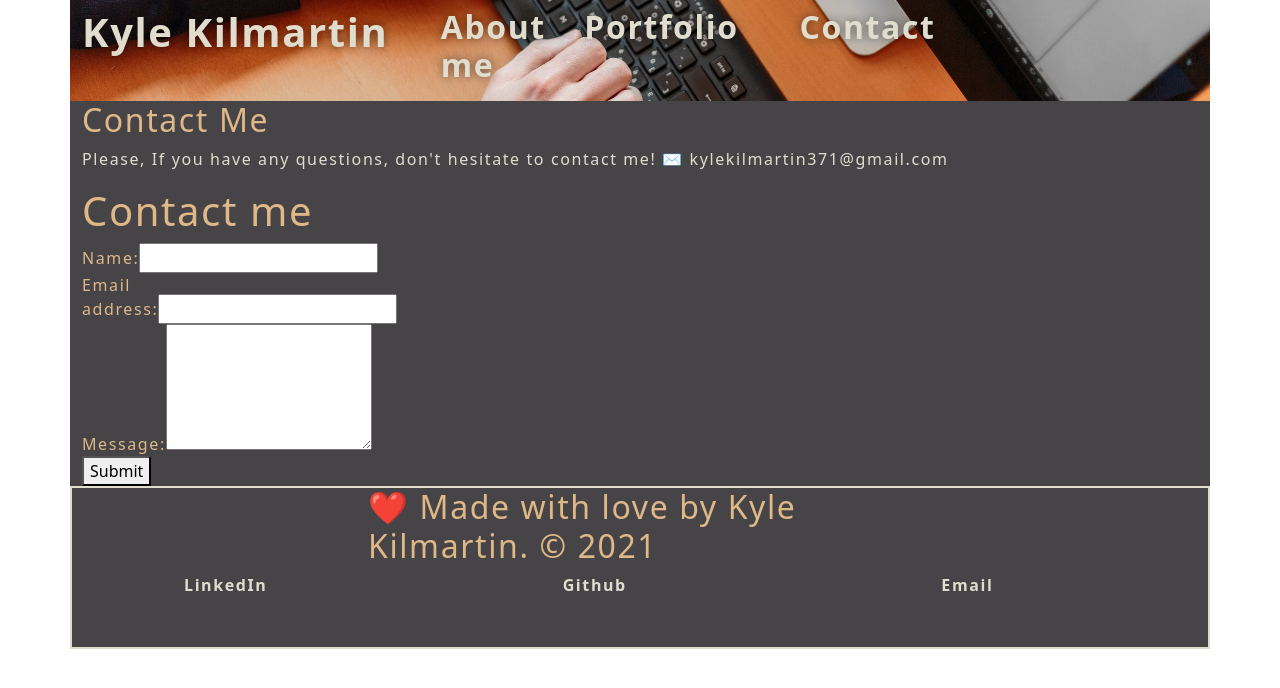
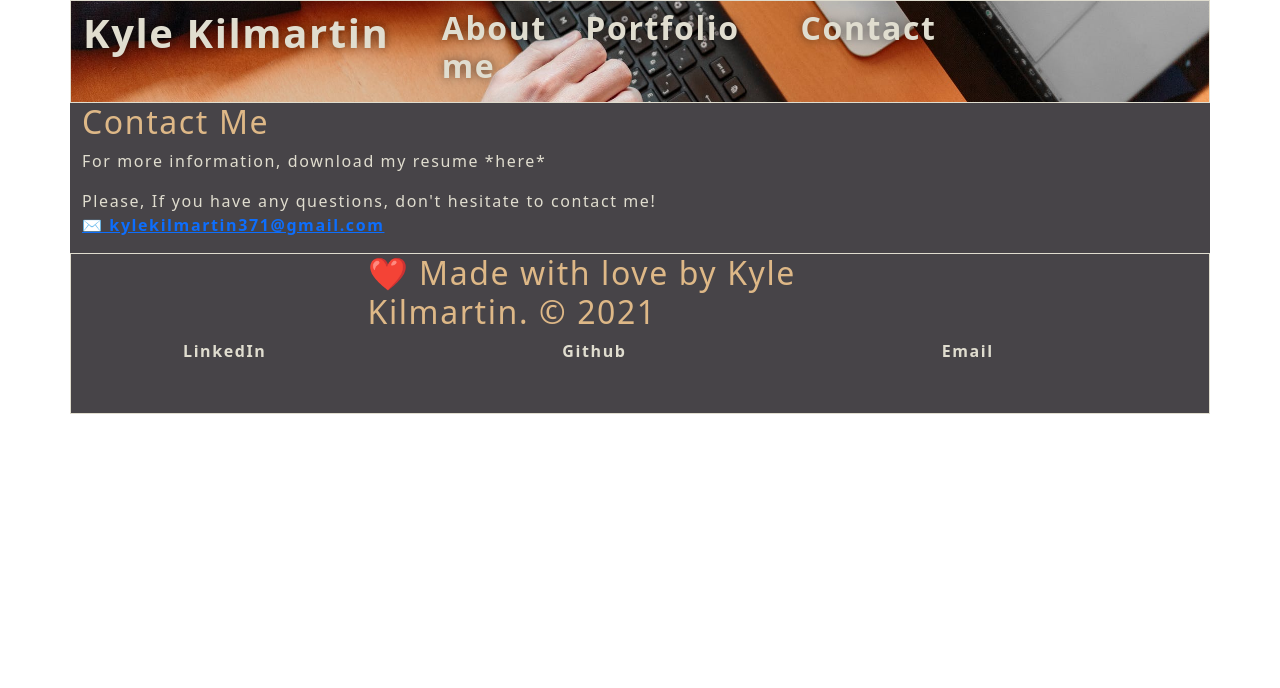
Before and after one commit to KyleKilmartin371/Kyles-Portfolio, a React (Create React App) app: page /contact in a window 1280 px wide. Shown: the top 688 px of the page. Built offline with nearby package versions, Linux system fonts and the light colour scheme.

Commit message:
contact changes and css styling

```diff
--- a/src/components/Contact/index.js
+++ b/src/components/Contact/index.js
@@ -1,55 +1,74 @@
-import React, { useState } from "react";
+import React from "react";
 import { Container, Row, Col } from "react-bootstrap";
-import { validateEmail } from "../../utils/helpers";
+// import { validateEmail } from "../../utils/helpers";
 
 function Contact() {
-    const [formState, setFormState] = useState({
-        name: "",
-        email: "",
-        message: "",
-      });
-      const { name, email, message } = formState;
-      const [errorMessage, setErrorMessage] = useState("");
+  // const [formState, setFormState] = useState({
+  //     name: "",
+  //     email: "",
+  //     message: "",
+  //   });
+  //   const { name, email, message } = formState;
+  //   const [errorMessage, setErrorMessage] = useState("");
 
-      function handleChange(e) {
-        if (e.target.name === "email") {
-          const isValid = validateEmail(e.target.value);
-          console.log(isValid);
-          if (!isValid) {
-            setErrorMessage("Your email is invalid");
-          } else {
-            setErrorMessage("");
-          }
-        } else {
-          if (!e.target.value.length) {
-            setErrorMessage(`${e.target.name} is required.`);
-          } else {
-            setErrorMessage("");
-          }
-        }
-        if (!errorMessage) {
-          setFormState({ ...formState, [e.target.name]: e.target.value });
-        }
-      }
+  //   function handleChange(e) {
+  //     if (e.target.name === "email") {
+  //       const isValid = validateEmail(e.target.value);
+  //       console.log(isValid);
+  //       if (!isValid) {
+  //         setErrorMessage("Your email is invalid");
+  //       } else {
+  //         setErrorMessage("");
+  //       }
+  //     } else {
+  //       if (!e.target.value.length) {
+  //         setErrorMessage(`${e.target.name} is required.`);
+  //       } else {
+  //         setErrorMessage("");
+  //       }
+  //     }
+  //     if (!errorMessage) {
+  //       setFormState({ ...formState, [e.target.name]: e.target.value });
+  //     }
+  //   }
 
-      function handleSubmit(e) {
-        e.preventDefault();
-        console.log(formState);
-      }
+  //   function handleSubmit(e) {
+  //     e.preventDefault();
+  //     console.log(formState);
+  //   }
 
-    return(
+  return (
     <Container id="contact">
       <Row>
         <h2>Contact Me</h2>
       </Row>
+
       <Row>
         <p>
-                    Please, If you have any questions, don't hesitate to contact me! ✉️ kylekilmartin371@gmail.com
+        For more information, download my resume *here*
+        </p>
+      </Row>
+
+
+      {/* Email form */}
+      <Row>
+        <p>
+          Please, If you have any questions, don't hesitate to contact me!
+          <br />
+          <a
+            className="email"
+            target="_blank"
+            rel="noopener noreferrer"
+            href="mailto:kylekilmartin371@gmail.com"
+          >
+            ✉️ kylekilmartin371@gmail.com
+          </a>
+
         </p>
       </Row>
       <Row>
         <Col>
-                <h1 data-testid="h1tag">Contact me</h1>
+          {/* <h1 data-testid="h1tag">Contact me</h1>
       <form id="contact-form" onSubmit={handleSubmit}>
         <div>
           <label htmlFor="name">Name:</label>
@@ -84,11 +103,11 @@ function Contact() {
             </div>
         )}
           <button data-testid="button" type="submit">Submit</button>
-      </form>
+      </form> */}
         </Col>
       </Row>
     </Container>
   );
-};
+}
 
 export default Contact;
--- a/src/components/Footer/index.js
+++ b/src/components/Footer/index.js
@@ -15,7 +15,7 @@ function Footer(){
           className="linkedin"
           target="_blank"
           rel="noopener noreferrer"
-          href="www.linkedin.com/in/kyle-kilmartin"
+          href="https://linkedin.com/in/kyle-kilmartin"
         >
             LinkedIn
           </a>
--- a/src/index.css
+++ b/src/index.css
@@ -47,6 +47,7 @@ a:hover {
   background-attachment: scroll;
   background-position: 100%;
   z-index: 9999;
+  border: 1px solid var(--third-color);
 }
 
 .navbar a {
@@ -158,7 +159,7 @@ a:hover {
 .footer {
   color: burlywood;
   background-color: var(--first-color);
-  border: 2px solid var(--third-color);
+  border: 1px solid var(--third-color);
   padding-bottom: 50px;
 }
 
```
Lines whose indentation alone changed are shown as unchanged.
